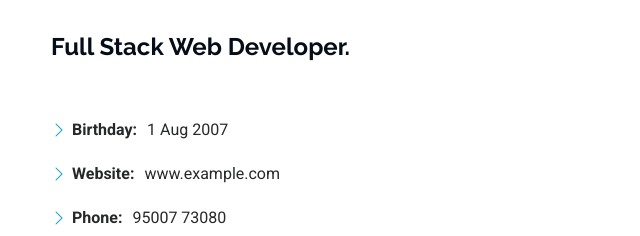
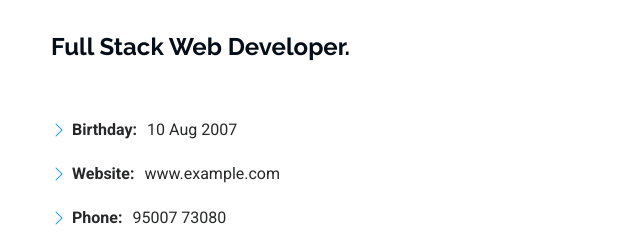
Before and after one commit to Britto2112/BRITTO-PORTFOLIO, a plain HTML site: page index.html in a window 1280 px wide. Shown: the part 965-1201 px from the top of the page, 261-901 px from the left. Drawn offline with Linux system fonts and the light colour scheme.

Commit message:
index.html

```diff
--- a/index.html
+++ b/index.html
@@ -108,7 +108,7 @@
               <div class="col-lg-6">
 
                 <ul>
-                  <li><i class="bi bi-chevron-right"></i> <strong>Birthday:</strong> <span>1 Aug 2007</span></li>
+                  <li><i class="bi bi-chevron-right"></i> <strong>Birthday:</strong> <span>10 Aug 2007</span></li>
                   <li><i class="bi bi-chevron-right"></i> <strong>Website:</strong> <span>www.example.com</span></li>
                   <li><i class="bi bi-chevron-right"></i> <strong>Phone:</strong> <span>95007 73080</span></li>
                   <li><i class="bi bi-chevron-right"></i> <strong>City:</strong> <span>Chennai, TN</span></li>
```
